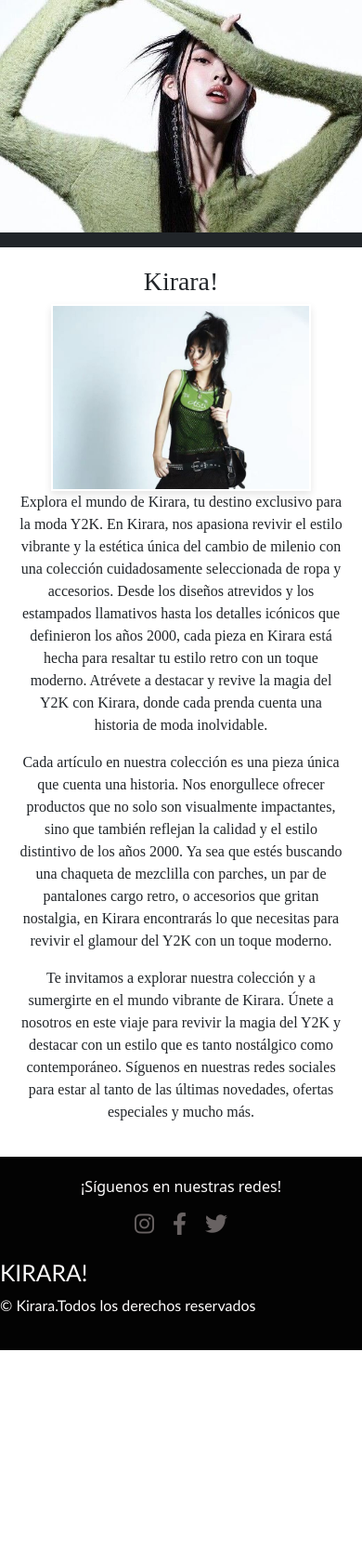
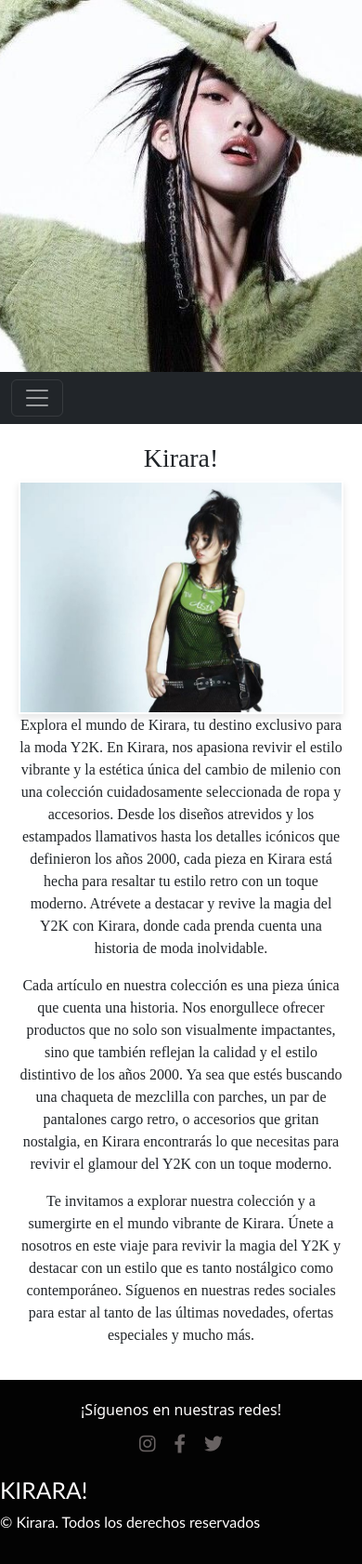
Before and after one commit to pradoreales/preentrega3prado, a plain HTML site: page index.html in a window 390 px wide. Shown: the whole page at 93% size. Before the commit the page ends 1452 px from the top, so only its background shows below. Drawn offline with nearby package versions, Linux system fonts and the light colour scheme.

Commit message:
pantallas pequeñas ajuste

```diff
--- a/css/catalogo.css
+++ b/css/catalogo.css
@@ -4,16 +4,16 @@
     box-sizing: border-box;
 }
 
-header {
+header nav {
     position: relative;
     width: 100%;
-    height: 400px;
+    height: 100%;
     overflow: hidden;
 }
 
-header img {
+.header-image {
     width: 100%;
-    height: 100%;
+    height: 400px;
     object-fit: cover;
 }
 
--- a/css/catalogo2.css
+++ b/css/catalogo2.css
@@ -4,16 +4,16 @@
     box-sizing: border-box;
 }
 
-header {
+header nav {
     position: relative;
     width: 100%;
-    height: 400px;
+    height: 100%;
     overflow: hidden;
 }
 
-header img {
+.header-image {
     width: 100%;
-    height: 100%;
+    height: 400px;
     object-fit: cover;
 }
 
--- a/css/coleccion.css
+++ b/css/coleccion.css
@@ -4,16 +4,16 @@
     box-sizing: border-box;
 }
 
-header {
+header nav {
     position: relative;
     width: 100%;
-    height: 400px;
+    height: 100%;
     overflow: hidden;
 }
 
-header img {
+.header-image {
     width: 100%;
-    height: 100%;
+    height: 400px;
     object-fit: cover;
 }
 
--- a/css/contacto.css
+++ b/css/contacto.css
@@ -4,16 +4,16 @@
     box-sizing: border-box;
 }
 
-header {
+header nav {
     position: relative;
     width: 100%;
-    height: 400px;
+    height: 100%;
     overflow: hidden;
 }
 
-header img {
+.header-image {
     width: 100%;
-    height: 100%;
+    height: 400px;
     object-fit: cover;
 }
 
@@ -31,7 +31,7 @@ nav ul {
 nav a {
     color: aliceblue;
     text-decoration: none;
-    font-size: 20px;
+    font-size: 40px;
     font-family: Georgia, 'Times New Roman', Times, serif;
 }
 
@@ -44,48 +44,7 @@ main {
 nav .nav-link {
     font-size: 20px;
     font-weight: bold;
-}
 
-.contacto-titulo {
-    font-size: 24px;
-    margin-bottom: 20px;
-    font-family: 'Times New Roman', Times, serif;
-    color: #333;
-    text-align: center;
-}
-
-.grid-container {
-    display: grid;
-    grid-template-rows: auto 1fr;
-    gap: 20px;
-}
-
-.grid-item {
-    text-align: center;
-    justify-content: center;
-    align-items: center;
-}
-
-    .grid-item {
-
-        justify-content: center;
-
-    }
-
-.main-image {
-    width: 50%;
-    height: auto;
-    border: 2px solid #ffffff;
-    box-shadow: 0 4px 8px rgba(0, 0, 0, 0.1);
-
-}
-
-
-footer {
-    background-color: rgb(3, 3, 3);
-    color: #fffdfd;
-    text-align: center;
-    padding: 20px 0;
 }
 
 #footer-text {
@@ -103,11 +62,11 @@ footer {
     text-decoration: none;
     margin: 0 10px;
     font-size: 20px;
-    transition: color 0.3s;
-    transition: transform 0.3s ease, color 0.5s ease;
+    transition: color 0.3s, transform 0.3s ease;
 }
+
 #social-icons a:hover {
-    color: white; /* Color que quieres cuando el mouse está sobre el icono */
+    color: white;
     transform: translateY(-5px); /* Mover hacia arriba 5px */
 }
 
@@ -117,32 +76,19 @@ footer {
     font-family: 'Trebuchet MS', 'Lucida Sans Unicode', 'Lucida Grande', 'Lucida Sans', Arial, sans-serif;
 }
 
+/* Media queries para la adaptación del nav en pantallas pequeñas */
+@media (max-width: 600px) {
+    nav .navbar-nav {
+        flex-direction: column; /* Cambia a columna en pantallas pequeñas */
+        text-align: center; /* Centra el texto */
+    }
 
+    .nav-item {
+        margin: 10px 0; /* Espaciado vertical entre elementos */
+    }
 
-footer {
-    background-color: rgb(3, 3, 3);
-    text-align: center;
-    color: #fffdfd;
-    padding: 20px 0;
+    .main-image {
+        width: 100%; /* Ajusta la imagen a 100% en pantallas pequeñas */
+        height: auto;
+    }
 }
-
-#footer-text {
-    margin-bottom: 10px;
-}
-
-#social-icons {
-    margin-top: 10px;
-}
-
-#social-icons a {
-    color: #686262;
-    text-decoration: none;
-    margin: 0 10px;
-    font-size: 24px;
-    transition: color 0.3s;
-}
-
-#main-footer3 {
-    margin-top: 20px;
-    text-align: left;
-}
--- a/css/estilo.css
+++ b/css/estilo.css
@@ -4,16 +4,16 @@
     box-sizing: border-box;
 }
 
-header {
+header nav {
     position: relative;
     width: 100%;
-    height: 400px;
+    height: 100%;
     overflow: hidden;
 }
 
-header img {
+.header-image {
     width: 100%;
-    height: 100%;
+    height: 400px;
     object-fit: cover;
 }
 
@@ -31,7 +31,7 @@ nav ul {
 nav a {
     color: aliceblue;
     text-decoration: none;
-    font-size: 20px;
+    font-size: 40px;
     font-family: Georgia, 'Times New Roman', Times, serif;
 }
 
@@ -44,35 +44,20 @@ main {
 nav .nav-link {
     font-size: 20px;
     font-weight: bold;
+
 }
-
-
-.grid-container {
-    display: grid;
-    grid-template-rows: auto 1fr;
-    gap: 20px;
-}
-
-.grid-item {
-    text-align: center;
-    justify-content: center;
-    align-items: center;
-}
-
-    .grid-item {
-
-        justify-content: center;
-
-    }
-
 .main-image {
     width: 50%;
     height: auto;
     border: 2px solid #ffffff;
     box-shadow: 0 4px 8px rgba(0, 0, 0, 0.1);
-
 }
 
+main {
+    padding: 20px;
+    text-align: center;
+    font-family: 'Times New Roman', Times, serif;
+}
 
 footer {
     background-color: rgb(3, 3, 3);
@@ -96,11 +81,11 @@ footer {
     text-decoration: none;
     margin: 0 10px;
     font-size: 20px;
-    transition: color 0.3s;
-    transition: transform 0.3s ease, color 0.5s ease;
+    transition: color 0.3s, transform 0.3s ease;
 }
+
 #social-icons a:hover {
-    color: white; /* Color que quieres cuando el mouse está sobre el icono */
+    color: white;
     transform: translateY(-5px); /* Mover hacia arriba 5px */
 }
 
@@ -110,62 +95,19 @@ footer {
     font-family: 'Trebuchet MS', 'Lucida Sans Unicode', 'Lucida Grande', 'Lucida Sans', Arial, sans-serif;
 }
 
-
-
-footer {
-    background-color: rgb(3, 3, 3);
-    text-align: center;
-    color: #fffdfd;
-    padding: 20px 0;
-}
-
-#footer-text {
-    margin-bottom: 10px;
-}
-
-#social-icons {
-    margin-top: 10px;
-}
-
-#social-icons a {
-    color: #686262;
-    text-decoration: none;
-    margin: 0 10px;
-    font-size: 24px;
-    transition: color 0.3s;
-}
-
-#main-footer3 {
-    margin-top: 20px;
-    text-align: left;
-}
-
-@media only screen and (max-width: 600px) {
-    nav ul {
-        display: block;
-        text-align: center;
-        padding: 0;
+/* Media queries para la adaptación del nav en pantallas pequeñas */
+@media (max-width: 600px) {
+    nav .navbar-nav {
+        flex-direction: column; /* Cambia a columna en pantallas pequeñas */
+        text-align: center; /* Centra el texto */
     }
 
-    nav a {
-        font-size: 18px;
-        padding: 10px;
-        display: block;
-    }
-
-    header {
-        height: 250px;
-    }
-
-    .grid-container {
-        display: block;
+    .nav-item {
+        margin: 10px 0; /* Espaciado vertical entre elementos */
     }
 
     .main-image {
-        width: 80%;
-    }
-
-    .grid-item {
-        margin-bottom: 20px;
+        width: 100%; /* Ajusta la imagen a 100% en pantallas pequeñas */
+        height: auto;
     }
 }
--- a/css/ofertas.css
+++ b/css/ofertas.css
@@ -4,16 +4,16 @@
     box-sizing: border-box;
 }
 
-header {
+header nav {
     position: relative;
     width: 100%;
-    height: 400px;
+    height: 100%;
     overflow: hidden;
 }
 
-header img {
+.header-image {
     width: 100%;
-    height: 100%;
+    height: 400px;
     object-fit: cover;
 }
 
--- a/index.html
+++ b/index.html
@@ -11,15 +11,14 @@
 <body>
 
     <header>
-
-        <img src="img/header.jpg" alt="header">
-
-    </header>
-
+        <img src="img/header.jpg" alt="header" class="header-image">
         <nav class="navbar navbar-expand-lg navbar-dark bg-dark">
-
-            <div class="collapse navbar-collapse justify-content-center" id="navbarNav">
-                    <ul class="navbar-nav">
+            <div class="container">
+                <button class="navbar-toggler" type="button" data-bs-toggle="collapse" data-bs-target="#navbarNav" aria-controls="navbarNav" aria-expanded="false" aria-label="Toggle navigation">
+                    <span class="navbar-toggler-icon"></span>
+                </button>
+                <div class="collapse navbar-collapse" id="navbarNav">
+                    <ul class="navbar-nav mx-auto">
                         <li class="nav-item"><a class="nav-link" href="index.html">Inicio</a></li>
                         <li class="nav-item"><a class="nav-link" href="html/catalogo.html">Catálogo</a></li>
                         <li class="nav-item"><a class="nav-link" href="html/coleccion.html">Colección</a></li>
@@ -29,7 +28,7 @@
                 </div>
             </div>
         </nav>
-
+    </header>
 
     <main>
         <div class="grid-container">
@@ -38,7 +37,6 @@
                 <div class="grid-img">
                     <img src="img/main3.jpg" alt="main2" class="main-image">
                 </div>
-
                 <div class="grid-items">
                         <p> Explora el mundo de Kirara, tu destino exclusivo para la moda Y2K. En Kirara, nos apasiona revivir el estilo vibrante y la estética única del cambio de milenio con una colección cuidadosamente seleccionada de ropa y accesorios. Desde los diseños atrevidos y los estampados llamativos hasta los detalles icónicos que definieron los años 2000, cada pieza en Kirara está hecha para resaltar tu estilo retro con un toque moderno. Atrévete a destacar y revive la magia del Y2K con Kirara, donde cada prenda cuenta una historia de moda inolvidable.</p>
                         <p>Cada artículo en nuestra colección es una pieza única que cuenta una historia. Nos enorgullece ofrecer productos que no solo son visualmente impactantes, sino que también reflejan la calidad y el estilo distintivo de los años 2000. Ya sea que estés buscando una chaqueta de mezclilla con parches, un par de pantalones cargo retro, o accesorios que gritan nostalgia, en Kirara encontrarás lo que necesitas para revivir el glamour del Y2K con un toque moderno.</p>
@@ -50,8 +48,6 @@
     <footer id="main-footer">
         <div id="main-footer2">
             <p id="footer-text">¡Síguenos en nuestras redes!</p>
-        <div>
-
             <div id="social-icons">
                 <a href="https://instagram.com/13.10.044" target="_blank" aria-label="Instagram" id="instagram-icon">
                     <i class="fab fa-instagram"></i>
@@ -59,15 +55,14 @@
                 <a href="https://facebook.com/" target="_blank" aria-label="Facebook" id="facebook-icon">
                     <i class="fab fa-facebook-f"></i>
                 </a>
-
                 <a href="https://twitter.com/tu-pagina" target="_blank" aria-label="Twitter" id="twitter-icon">
                     <i class="fab fa-twitter"></i>
                 </a>
             </div>
-
             <div id="main-footer3">
                 <h2>KIRARA!</h2>
-        <p> © Kirara.Todos los derechos reservados</p>
+                <p> © Kirara. Todos los derechos reservados</p>
+            </div>
         </div>
     </footer>
     <script src="https://cdn.jsdelivr.net/npm/bootstrap@5.3.3/dist/js/bootstrap.bundle.min.js" integrity="sha384-YvpcrYf0tY3lHB60NNkmXc5s9fDVZLESaAA55NDzOxhy9GkcIdslK1eN7N6jIeHz" crossorigin="anonymous"></script>
```
Also changed, not shown: html/catalogo.html (+9 -10 lines), html/catalogo2.html (+9 -8 lines), html/coleccion.html (+8 -6 lines), html/contacto.html (+11 -8 lines), html/ofertas.html (+8 -6 lines). Lines whose indentation alone changed are shown as unchanged.
